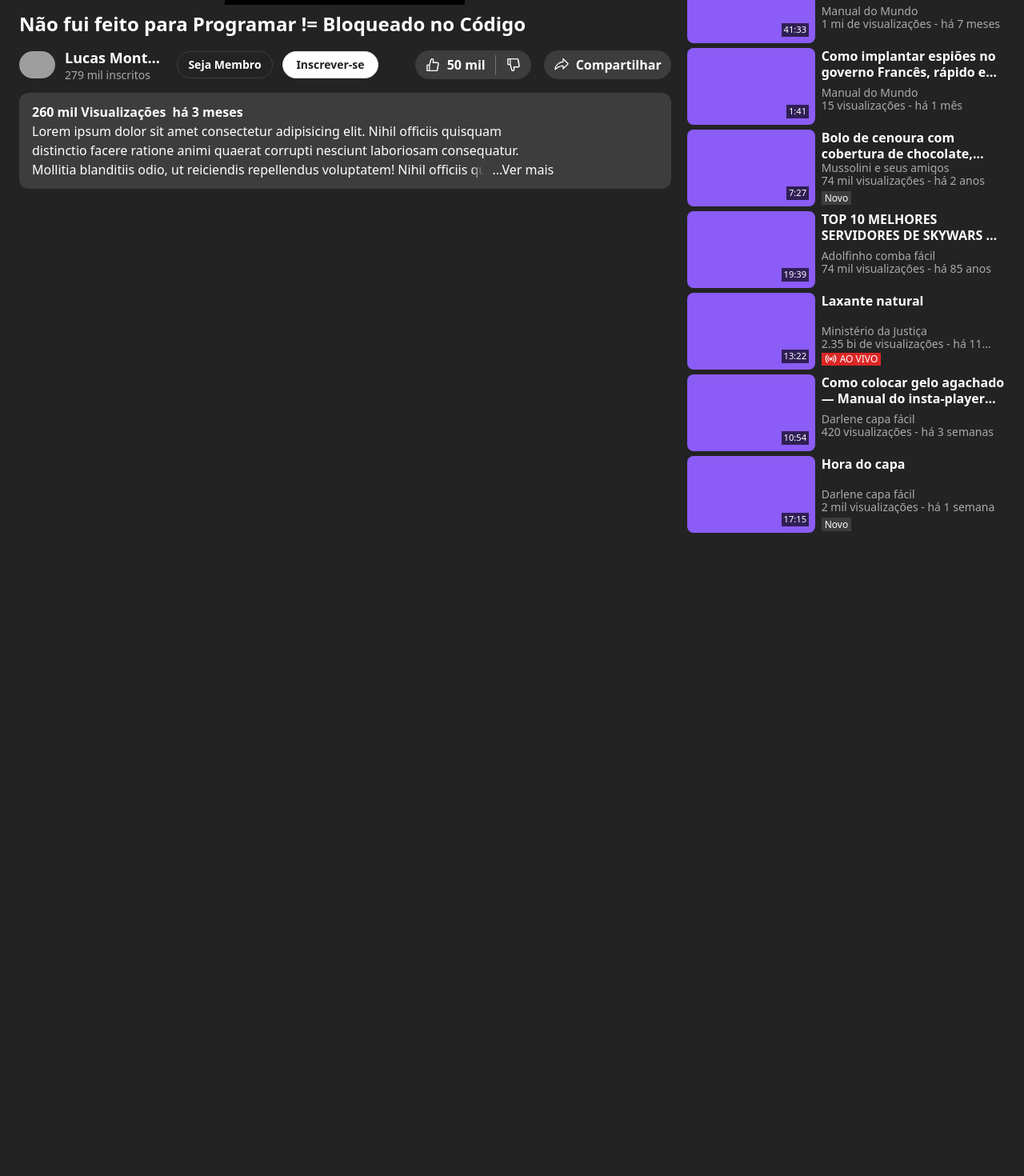
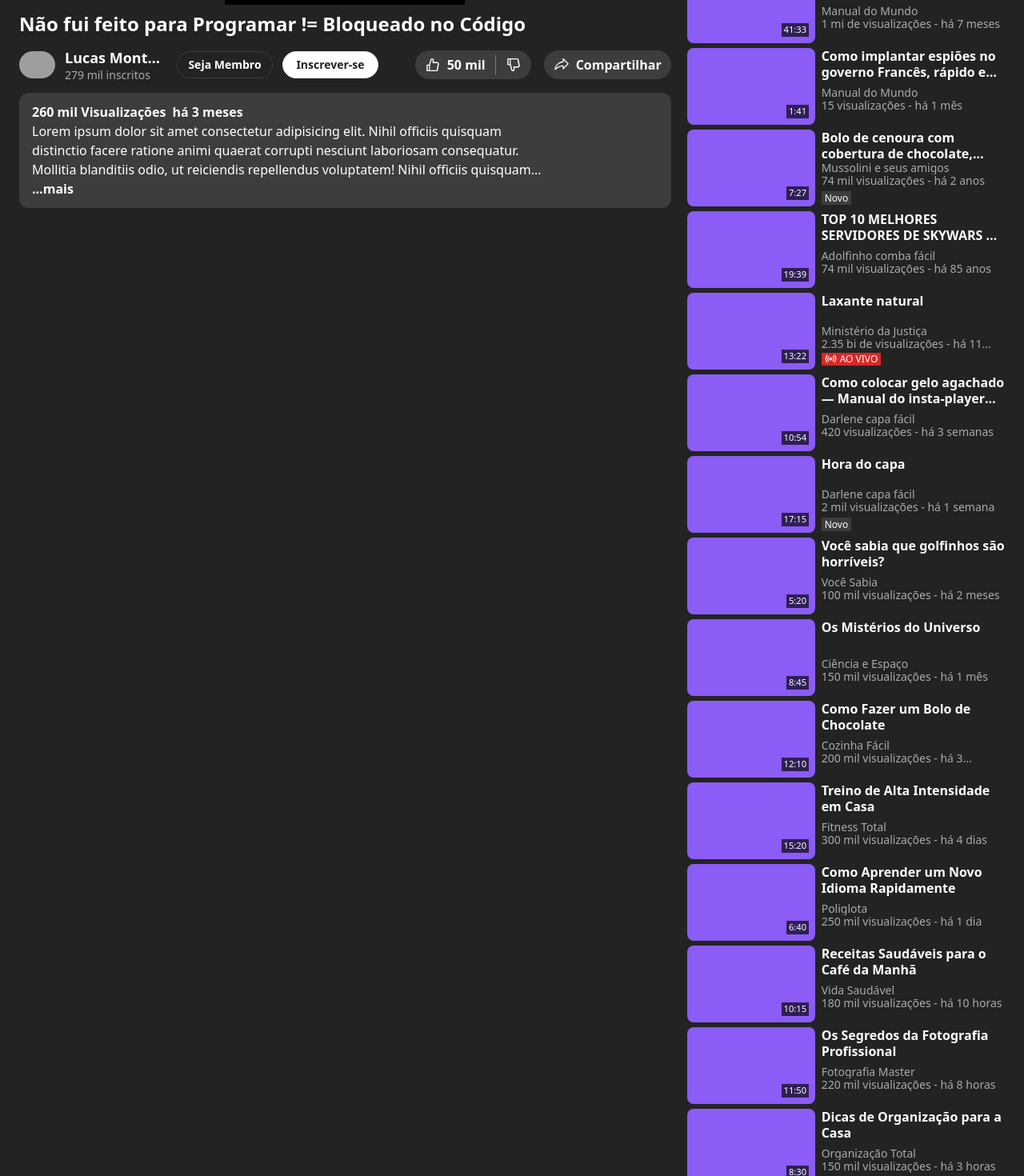
Before and after one commit to L-hso/youtube-video-page, a React (Vite) app: page / in a window 1280 px wide. Shown: the part 220-1690 px from the top of the page at 80% size. Before the commit the page ends 886 px from the top, so only its background shows below. Built offline with nearby package versions, Linux system fonts and the light colour scheme; grey boxes are pictures that could not be loaded.

Commit message:
mais videos na barra lateral / mudança no botão da descrição

```diff
--- a/src/components/Content/ContentLateral/LateralVideosInfo.tsx
+++ b/src/components/Content/ContentLateral/LateralVideosInfo.tsx
@@ -69,5 +69,69 @@ export const LateralVideosInfo = {
     envio: "há 1 semana",
     duracao: "17:15",
     tag:(<span className="inline items-center gap-1 h-4 px-[4px] bg-youtube-gray font-sans  font-medium text-xs">Novo</span>)
-  }
+  },
+  9: {
+    imagem: "#",
+    titulo: "Você sabia que golfinhos são horríveis?",
+    canal: "Você Sabia",
+    visualizacoes: "100 mil visualizações",
+    envio: "há 2 meses",
+    duracao: "5:20"
+  },
+  10: {
+    imagem: "#",
+    titulo: "Os Mistérios do Universo",
+    canal: "Ciência e Espaço",
+    visualizacoes: "150 mil visualizações",
+    envio: "há 1 mês",
+    duracao: "8:45"
+  },
+  11: {
+    imagem: "#",
+    titulo: "Como Fazer um Bolo de Chocolate",
+    canal: "Cozinha Fácil",
+    visualizacoes: "200 mil visualizações",
+    envio: "há 3 semanas",
+    duracao: "12:10"
+  },
+  12: {
+    imagem: "#",
+    titulo: "Treino de Alta Intensidade em Casa",
+    canal: "Fitness Total",
+    visualizacoes: "300 mil visualizações",
+    envio: "há 4 dias",
+    duracao: "15:20"
+  },
+  13: {
+    imagem: "#",
+    titulo: "Como Aprender um Novo Idioma Rapidamente",
+    canal: "Poliglota",
+    visualizacoes: "250 mil visualizações",
+    envio: "há 1 dia",
+    duracao: "6:40"
+  },
+  14: {
+    imagem: "#",
+    titulo: "Receitas Saudáveis para o Café da Manhã",
+    canal: "Vida Saudável",
+    visualizacoes: "180 mil visualizações",
+    envio: "há 10 horas",
+    duracao: "10:15"
+  },
+  15: {
+    imagem: "#",
+    titulo: "Os Segredos da Fotografia Profissional",
+    canal: "Fotografia Master",
+    visualizacoes: "220 mil visualizações",
+    envio: "há 8 horas",
+    duracao: "11:50"
+  },
+  16: {
+    imagem: "#",
+    titulo: "Dicas de Organização para a Casa",
+    canal: "Organização Total",
+    visualizacoes: "150 mil visualizações",
+    envio: "há 3 horas",
+    duracao: "8:30"
+  },
 };
--- a/src/components/Content/ContentPrincipal/ContentPrincipalVideoInfo/ContentPrincipalInfo.tsx
+++ b/src/components/Content/ContentPrincipal/ContentPrincipalVideoInfo/ContentPrincipalInfo.tsx
@@ -1,25 +1,49 @@
 import { InfoToolbar } from "./InfoToolbar";
+import { useState } from "react";
 
-import {useState} from 'react';
-
-
-export function ContentPrincipalVideoInfo(){
-
+export function ContentPrincipalVideoInfo() {
   const [collapse, setCollapse] = useState(false);
 
   return (
     <div className="w-full flex flex-col gap-3 py-2">
-      <h1 className="font-bold text-2xl text-white">Não fui feito para Programar != Bloqueado no Código</h1>
-      <InfoToolbar/>
-      <article data-collapse={collapse} className="group bg-youtube-gray text-white py-3 px-4 rounded-xl hover:bg-[#4e4e4e] cursor-pointer relative" onClick={()=>setCollapse((state)=>state==false)}>
-        <header className="font-bold"><span>260 mil Visualizações</span><span className="ml-2">há 3 meses</span></header>
-        <div className="relative w-5/6">
-        <p className="line-clamp-3 group-data-[collapse=true]:line-clamp-none">Lorem ipsum dolor sit amet consectetur adipisicing elit. Nihil officiis quisquam distinctio facere ratione animi quaerat corrupti nesciunt laboriosam consequatur. Mollitia blanditiis odio, ut reiciendis repellendus voluptatem! Nihil officiis quisquam distinctio facere ratione animi quaerat corrupti nesciunt laboriosam consequatur. Mollitia blanditiis odio, ut reiciendis repellendus voluptatem!</p>
-        <div className="absolute bottom-0 right-0 group-data-[collapse=true]:block group-data-[collapse=true]:ml-0 group-data-[collapse=true]:pl-0 group-data-[collapse=true]:text-left
-        group-data-[collapse=true]:relative
-        group-data-[collpase=true]:bottom-au
-        -ml-8 pl-8 text-right bg-gradient-to-r from-transparent from-5%  to-20% to-youtube-gray group-hover:to-[#4e4e4e]">{collapse == true?"Ver menos":"...Ver mais"}</div>
+      <h1 className="font-bold text-2xl text-white">
+        Não fui feito para Programar != Bloqueado no Código
+      </h1>
+      <InfoToolbar />
+      <article
+        data-collapse={collapse}
+        className="group bg-youtube-gray text-white py-3 px-4 rounded-xl data-[collapse=false]:hover:bg-[#4e4e4e] cursor-pointer"
+        onClick={() => {
+          if (!collapse) {
+            setCollapse(true);
+          }
+        }}
+      >
+        <header className="font-bold">
+          <span>260 mil Visualizações</span>
+          <span className="ml-2">há 3 meses</span>
+        </header>
+        <div className="group-data-[collapseflex flex-col gap-5 items-start w-5/6">
+          <p className="line-clamp-3 group-data-[collapse=true]:line-clamp-none">
+            Lorem ipsum dolor sit amet consectetur adipisicing elit. Nihil
+            officiis quisquam distinctio facere ratione animi quaerat corrupti
+            nesciunt laboriosam consequatur. Mollitia blanditiis odio, ut
+            reiciendis repellendus voluptatem! Nihil officiis quisquam
+            distinctio facere ratione animi quaerat corrupti nesciunt laboriosam
+            consequatur. Mollitia blanditiis odio, ut reiciendis repellendus
+            voluptatem! Mollitia blanditiis odio, ut reiciendis repellendus
+            voluptatem! Nihil officiis quisquam distinctio facere ratione animi
+            quaerat corrupti nesciunt laboriosam consequatur. Mollitia
+            blanditiis odio, ut reiciendis repellendus voluptatem!
+          </p>
+          <button
+          onClick={() => setCollapse(false)}
+          className="font-semibold transition-all duration-300 group-data-[collapse=true]:text-left group-data-[collapse=true]:active:bg-[#4e4e4e]"
+        >
+          {collapse ? "Mostrar menos" : "...mais"}
+        </button>
         </div>
+
       </article>
     </div>
   );
```
